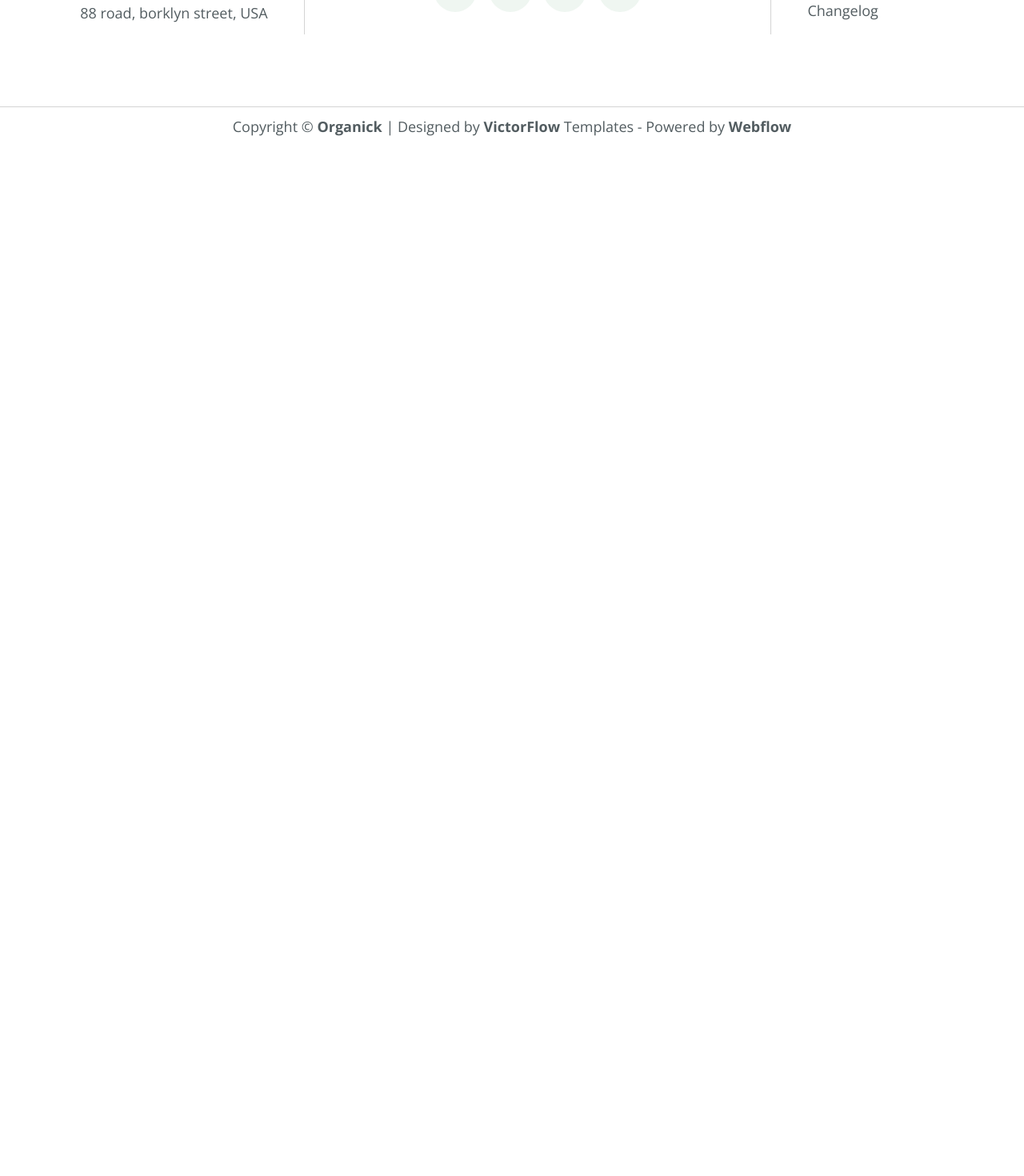
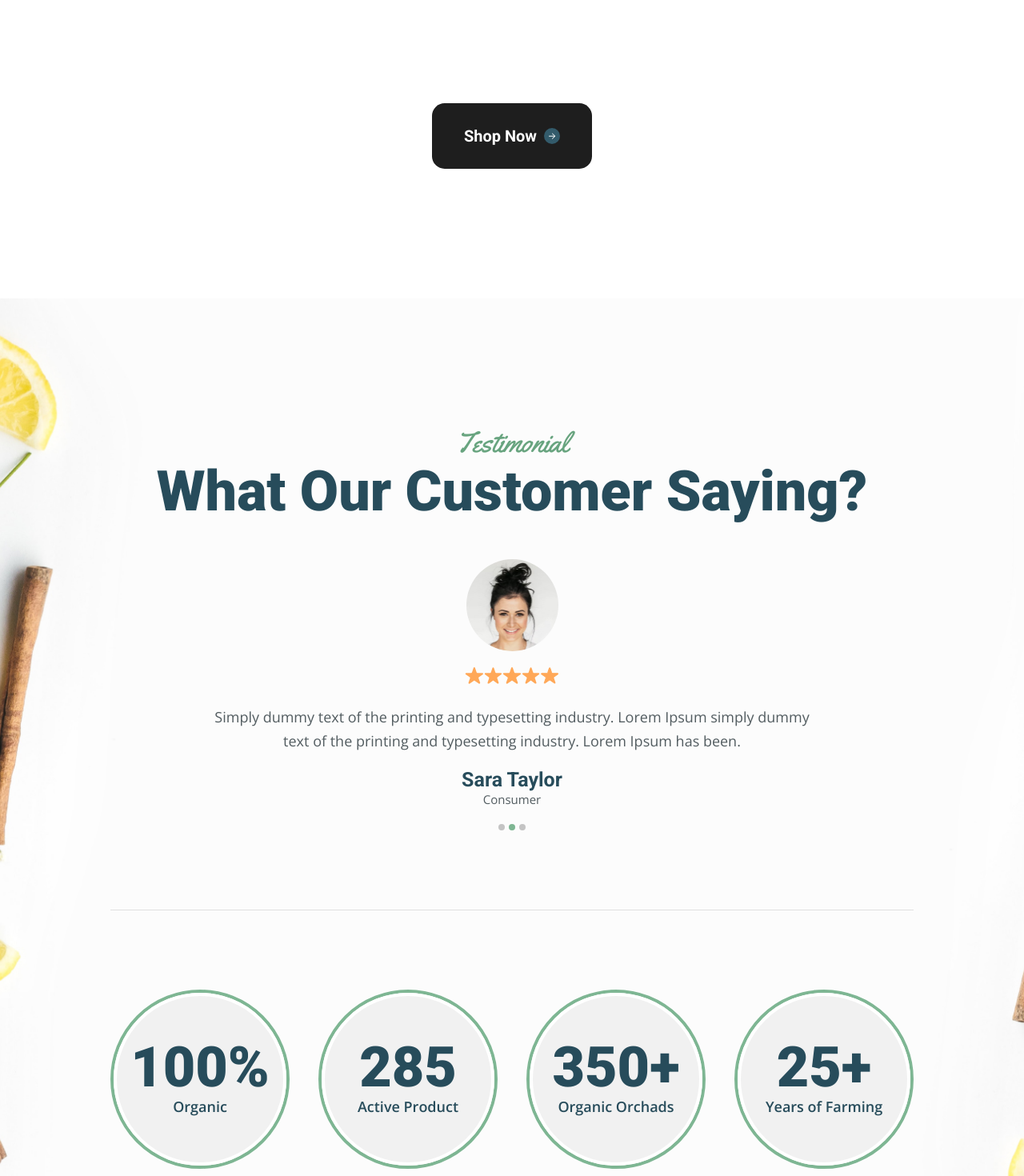
Before and after one commit to tkach-v/OrganickStore, a React (Create React App) app: page / in a window 1280 px wide. Shown: the part 2640-4110 px from the top of the page at 80% size. Before the commit the page ends 2821 px from the top, so only its background shows below. Built offline with nearby package versions, Linux system fonts and the light colour scheme.

Commit message:
add shop, testimonials, offer, we-we-are sections

```diff
--- a/src/App.js
+++ b/src/App.js
@@ -6,6 +6,10 @@ import Footer from "./components/footer/Footer";
 import Promo from "./components/promo/Promo";
 import Banners from "./components/banners/Banners";
 import About from "./components/about/About";
+import Shop from "./components/shop/Shop";
+import Testimonials from "./components/testimonials/Testimonials";
+import Offer from "./components/offer/Offer";
+import WhoWeAre from "./components/who-we-are/WhoWeAre";
 
 function App() {
   return (
@@ -17,6 +21,10 @@ function App() {
           <Promo/>
           <Banners/>
           <About/>
+          <Shop/>
+          <Testimonials/>
+          <Offer/>
+          <WhoWeAre/>
         </main>
         <Footer/>
       </ThemeProvider>
--- /dev/null
+++ b/src/components/offer/Offer.jsx
@@ -0,0 +1,29 @@
+import React from 'react';
+import styled from "styled-components";
+import {Container, Subtitle, Title} from "../../styles/common";
+
+const StyledOffer = styled.div`
+  background: #274C5B;
+  padding: 10rem 0;
+`
+
+const OfferList = styled.div`
+  margin-top: 2.5rem;
+  display: flex;
+`
+
+function Offer() {
+  return (
+    <StyledOffer>
+      <Container>
+        <Subtitle>Offer</Subtitle>
+        <Title $color="#FFFFFF">We Offer Organic For You</Title>
+        <OfferList>
+
+        </OfferList>
+      </Container>
+    </StyledOffer>
+  );
+}
+
+export default Offer;
--- /dev/null
+++ b/src/components/shop/Shop.jsx
@@ -0,0 +1,37 @@
+import React from 'react';
+import styled from "styled-components";
+import {Button, ButtonArrow, Container, Subtitle, Title} from "../../styles/common";
+
+const StyledShop = styled(Container)`
+  padding-bottom: 9rem;
+  padding-top: 9rem;
+  text-align: center;
+
+  @media (max-width: ${props => props.theme.breakpoints.medium}) {
+    padding-bottom: 3rem;
+    padding-top: 3rem;
+  }
+`
+
+const ShopProducts = styled.div`
+  padding-top: 2rem;
+  padding-bottom: 6rem;
+`
+
+function Shop(props) {
+  return (
+    <StyledShop>
+      <Subtitle>Categories</Subtitle>
+      <Title>Our Products</Title>
+      <ShopProducts></ShopProducts>
+      <Button $color="#FFFFFF" $backgroundColor="#1E1E1E" $marginLeft="auto" $marginRight="auto">
+        <div>Shop Now</div>
+        <ButtonArrow>
+          <img src="./img/common/arrow.svg" alt=""/>
+        </ButtonArrow>
+      </Button>
+    </StyledShop>
+  );
+}
+
+export default Shop;
--- /dev/null
+++ b/src/components/testimonials/Testimonials.jsx
@@ -0,0 +1,157 @@
+import React from 'react';
+import styled from "styled-components";
+import {Container, Subtitle, Text, Title} from "../../styles/common";
+
+const StyledTestimonials = styled.div`
+  background-image: url("../../img/testimonials/background.jpg");
+  background-repeat: no-repeat;
+  background-size: cover;
+  background-position: center;
+  padding: 9rem 0;
+  display: flex;
+  @media (max-width: ${props => props.theme.breakpoints.medium}) {
+    padding: 3rem 0;
+  }
+`
+
+const TestimonialsInner = styled(Container)`
+  text-align: center;
+`
+
+const TestimonialReview = styled.div`
+  max-width: 780px;
+  margin: 2.8rem auto 5.5rem auto;
+  display: flex;
+  flex-direction: column;
+  align-items: center;
+  @media (max-width: ${props => props.theme.breakpoints.medium}) {
+    margin-bottom: 2.5rem;
+  }
+`
+
+const TestimonialReviewImg = styled.img`
+  border-radius: 50%;
+  width: 115px;
+  height: 115px;
+  margin-bottom: 1rem;
+`
+
+const TestimonialsPersonName = styled(Title)`
+  font-size: 1.38889rem;
+  font-weight: 600;
+`
+
+const TestimonialsPersonRole = styled(Text)`
+  font-size: 0.83333rem;
+  margin-bottom: 1rem;
+`
+
+const TestimonialsDots = styled.div`
+  display: flex;
+  gap: 0.3rem;
+`
+
+const TestimonialsDot = styled.div`
+  border-radius: 50%;
+  background: #C4C4C4;
+  width: 8px;
+  height: 8px;
+`
+
+const TestimonialsDotColorize = styled(TestimonialsDot)`
+  background: #7EB693;
+`
+
+const TestimonialsLine = styled.div`
+  border-top: 1px solid #E0E0E0;
+`
+
+const TestimonialsCounters = styled.div`
+  margin-top: 5.5rem;
+  display: flex;
+  gap: 2rem;
+  justify-content: center;
+  flex-wrap: wrap;
+  @media (max-width: ${props => props.theme.breakpoints.medium}) {
+    margin-top: 2.5rem;
+    gap: 1rem;
+  }
+`
+
+const TestimonialsCounter = styled.div`
+  border-radius: 50%;
+  border: 4px solid #7EB693;
+`
+
+const TestimonialsCounterInner = styled.div`
+  border-radius: 50%;
+  border: 4px solid #FFFFFF;
+  background: #F1F1F1;
+  display: flex;
+  flex-direction: column;
+  align-items: center;
+  justify-content: center;
+  height: 12rem;
+  width: 12rem;
+  @media (max-width: ${props => props.theme.breakpoints.medium}) {
+    height: 8rem;
+    width: 8rem;
+  }
+`
+
+const TestimonialsCounterText = styled(Text)`
+  color: #274C5B;
+  font-weight: 600;
+`
+
+function Testimonials() {
+  return (
+    <StyledTestimonials>
+      <TestimonialsInner>
+        <Subtitle>Testimonial</Subtitle>
+        <Title>What Our Customer Saying?</Title>
+        <TestimonialReview>
+          <TestimonialReviewImg src="./img/testimonials/customer-photo.jpg" alt="Client" />
+          <img src="./img/common/stars.svg" alt="5 stars"/>
+          <Text $marginTop="1.3rem" $marginBottom="1.1rem">Simply dummy text of the printing and typesetting industry. Lorem Ipsum simply dummy text of the printing and typesetting industry. Lorem Ipsum has been.</Text>
+          <TestimonialsPersonName>Sara Taylor</TestimonialsPersonName>
+          <TestimonialsPersonRole>Consumer</TestimonialsPersonRole>
+          <TestimonialsDots>
+            <TestimonialsDot/>
+            <TestimonialsDotColorize/>
+            <TestimonialsDot/>
+          </TestimonialsDots>
+        </TestimonialReview>
+        <TestimonialsLine/>
+        <TestimonialsCounters>
+          <TestimonialsCounter>
+            <TestimonialsCounterInner>
+              <Title>100%</Title>
+              <TestimonialsCounterText>Organic</TestimonialsCounterText>
+            </TestimonialsCounterInner>
+          </TestimonialsCounter>
+          <TestimonialsCounter>
+            <TestimonialsCounterInner>
+              <Title>285</Title>
+              <TestimonialsCounterText>Active Product</TestimonialsCounterText>
+            </TestimonialsCounterInner>
+          </TestimonialsCounter>
+          <TestimonialsCounter>
+            <TestimonialsCounterInner>
+              <Title>350+</Title>
+              <TestimonialsCounterText>Organic Orchads</TestimonialsCounterText>
+            </TestimonialsCounterInner>
+          </TestimonialsCounter>
+          <TestimonialsCounter>
+            <TestimonialsCounterInner>
+              <Title>25+</Title>
+              <TestimonialsCounterText>Years of Farming</TestimonialsCounterText>
+            </TestimonialsCounterInner>
+          </TestimonialsCounter>
+        </TestimonialsCounters>
+      </TestimonialsInner>
+    </StyledTestimonials>
+  );
+}
+
+export default Testimonials;
--- /dev/null
+++ b/src/components/who-we-are/WhoWeAre.jsx
@@ -0,0 +1,56 @@
+import React from 'react';
+import styled from "styled-components";
+import {CorrectedImage, Subtitle, Text, Title} from "../../styles/common";
+
+const StyledWhoWeAre = styled.div`
+  background-image: url("../../img/who-we-are/image.jpg");
+  background-repeat: no-repeat;
+  background-size: contain;
+`
+
+const WhoWeAreContent = styled.div`
+  width: 100%;
+  max-width: 790px;
+  border-radius: 1.7rem;
+  padding: 4rem 0 4rem 5rem;
+  background: #FFFFFF;
+  transform: translateX(-5rem);
+`
+
+const WhoWeAreContentThesis = styled.div`
+  margin-top: 1.9rem;
+`
+
+const WhoWeAreContentThesisTitle = styled(Title)`
+  font-size: 1.38889rem;
+  font-weight: 500;
+  padding-bottom: 0.35rem;
+`
+
+function WhoWeAre() {
+  return (
+    <StyledWhoWeAre>
+      {/*<WhoWeAreImgWrapper>*/}
+      {/*  <CorrectedImage src="./img/who-we-are/image.jpg" alt=""/>*/}
+      {/*</WhoWeAreImgWrapper>*/}
+      <WhoWeAreContent>
+        <Subtitle>Eco Friendly</Subtitle>
+        <Title>Econis is a Friendly Organic Store</Title>
+        <WhoWeAreContentThesis>
+          <WhoWeAreContentThesisTitle>Start with Our Company First</WhoWeAreContentThesisTitle>
+          <Text>Sed ut perspiciatis unde omnis iste natus error sit voluptat accusantium doloremque laudantium. Sed ut perspiciatis.</Text>
+        </WhoWeAreContentThesis>
+        <WhoWeAreContentThesis>
+          <WhoWeAreContentThesisTitle>Learn How to Grow Yourself</WhoWeAreContentThesisTitle>
+          <Text>Sed ut perspiciatis unde omnis iste natus error sit voluptat accusantium doloremque laudantium. Sed ut perspiciatis.</Text>
+        </WhoWeAreContentThesis>
+        <WhoWeAreContentThesis>
+          <WhoWeAreContentThesisTitle>Farming Strategies of Today</WhoWeAreContentThesisTitle>
+          <Text>Sed ut perspiciatis unde omnis iste natus error sit voluptat accusantium doloremque laudantium. Sed ut perspiciatis.</Text>
+        </WhoWeAreContentThesis>
+      </WhoWeAreContent>
+    </StyledWhoWeAre>
+  );
+}
+
+export default WhoWeAre;
--- a/src/styles/common.js
+++ b/src/styles/common.js
@@ -34,6 +34,8 @@ export const Text = styled.div`
 export const Button = styled.button`
   margin-top: ${props => props.$marginTop};
   margin-bottom: ${props => props.$marginBottom};
+  margin-left: ${props => props.$marginLeft};
+  margin-right: ${props => props.$marginRight};
   color: ${props => (props.$color || props.theme.colors.title)};
   background-color: ${props => (props.$backgroundColor || '#EFD372')};
   padding: ${props => (props.$paddingY || '1.6rem')} ${props => (props.$paddingX || '2.2rem')};
```
Also changed, not shown: public/img/common/stars.svg (added), public/img/who-we-are/image.jpg, src/components/common/ProductCard.jsx (added).
